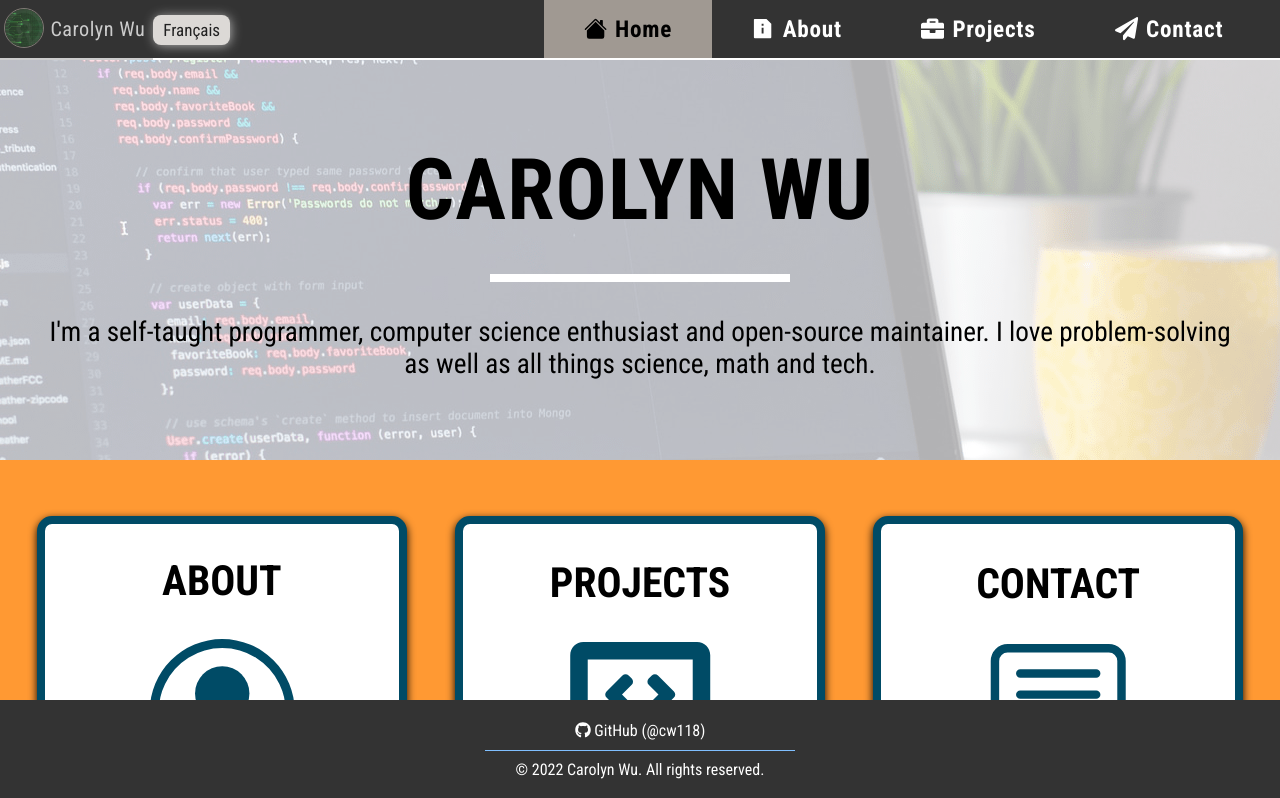
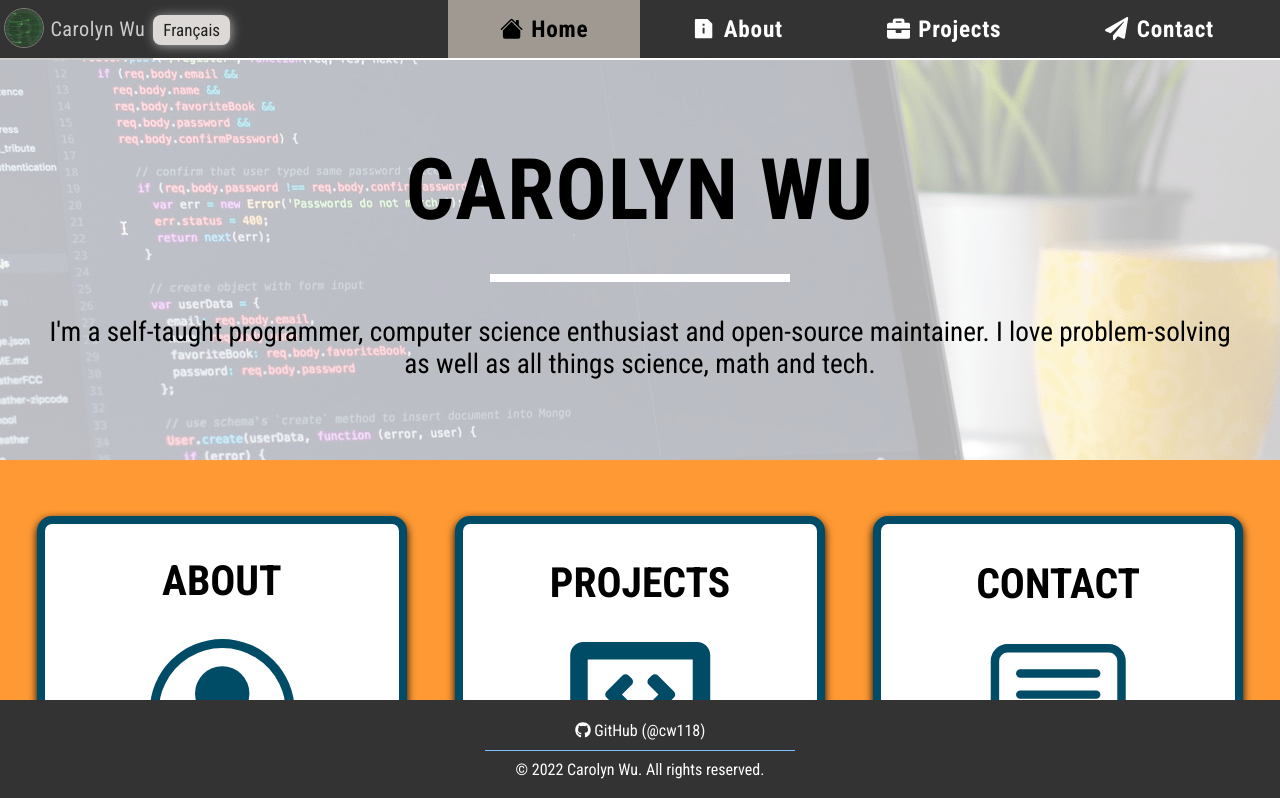
Before and after one commit to cw118/me, a Next.js app: page / in a window 1280 px wide. Shown: the top 798 px of the page. Built offline with nearby package versions, Linux system fonts and the light colour scheme.

Commit message:
Improve tablet nav spacing and disable Vercel gh comments

```diff
--- a/styles/Nav.module.css
+++ b/styles/Nav.module.css
@@ -32,7 +32,8 @@
 /* 54.93px */
 /* 22.50px */
 /* 16px */
-/* very light gray */ /* Styles/mixins for buttons */
+/* very light gray */
+/* Styles/mixins for buttons */
 .topnav {
   background-color: #333333;
   color: #fff;
@@ -44,7 +45,7 @@
   font-weight: bold;
   z-index: 999;
   display: grid;
-  grid-template-columns: 2.1fr 1.9fr;
+  grid-template-columns: 2.2fr 1.72fr;
   align-items: center;
   /* mobile height */
   height: 3.5rem;
@@ -57,7 +58,7 @@
     height: 3.55rem;
     font-size: 1.25rem;
     letter-spacing: 0.75px;
-    grid-template-columns: 1.7fr 2.3fr;
+    grid-template-columns: 1.4fr 2.6fr;
   }
 }
 @media screen and (min-width: 1023px) {
@@ -157,7 +158,8 @@
 }
 @media screen and (min-width: 767px) {
   .navLinks {
-    padding-right: 17px; /* approximate avg/default width of scrollbar */
+    padding-right: 14px;
+    /* account for (partial) width of scrollbar */
   }
 }
 
@@ -175,6 +177,7 @@
   .navLink {
     height: 3.55rem;
     line-height: 3.55rem;
+    padding: 0.5rem;
   }
 }
 @media screen and (min-width: 1023px) {
@@ -267,5 +270,3 @@
 #changeLang:hover::before {
   width: 100%;
 }
-
-/*# sourceMappingURL=Nav.module.css.map */
--- a/styles/sass/Nav.module.scss
+++ b/styles/sass/Nav.module.scss
@@ -16,7 +16,7 @@
   z-index: 999;
 
   display: grid;
-  grid-template-columns: 2.1fr 1.9fr;
+  grid-template-columns: 2.2fr 1.72fr;
   align-items: center;
 
   /* mobile height */
@@ -27,7 +27,7 @@
     height: $tablet-nav-height;
     font-size: $sm-font-size;
     letter-spacing: 0.75px;
-    grid-template-columns: 1.7fr 2.3fr;
+    grid-template-columns: 1.4fr 2.6fr;
   }
 
   /* small desktop (laptop) dimensions */
@@ -124,7 +124,7 @@
   text-align: center;
 
   @media screen and (min-width: $tablet-starts) {
-    padding-right: 17px; /* approximate avg/default width of scrollbar */
+    padding-right: 14px; /* account for (partial) width of scrollbar */
   }
 }
 
@@ -141,6 +141,7 @@
   @media screen and (min-width: $tablet-starts) {
     height: $tablet-nav-height;
     line-height: $tablet-nav-height;
+    padding: 0.5rem;
   }
 
   @media screen and (min-width: $sm-desktop-starts) {
```
Also changed, not shown: vercel.json (added).
